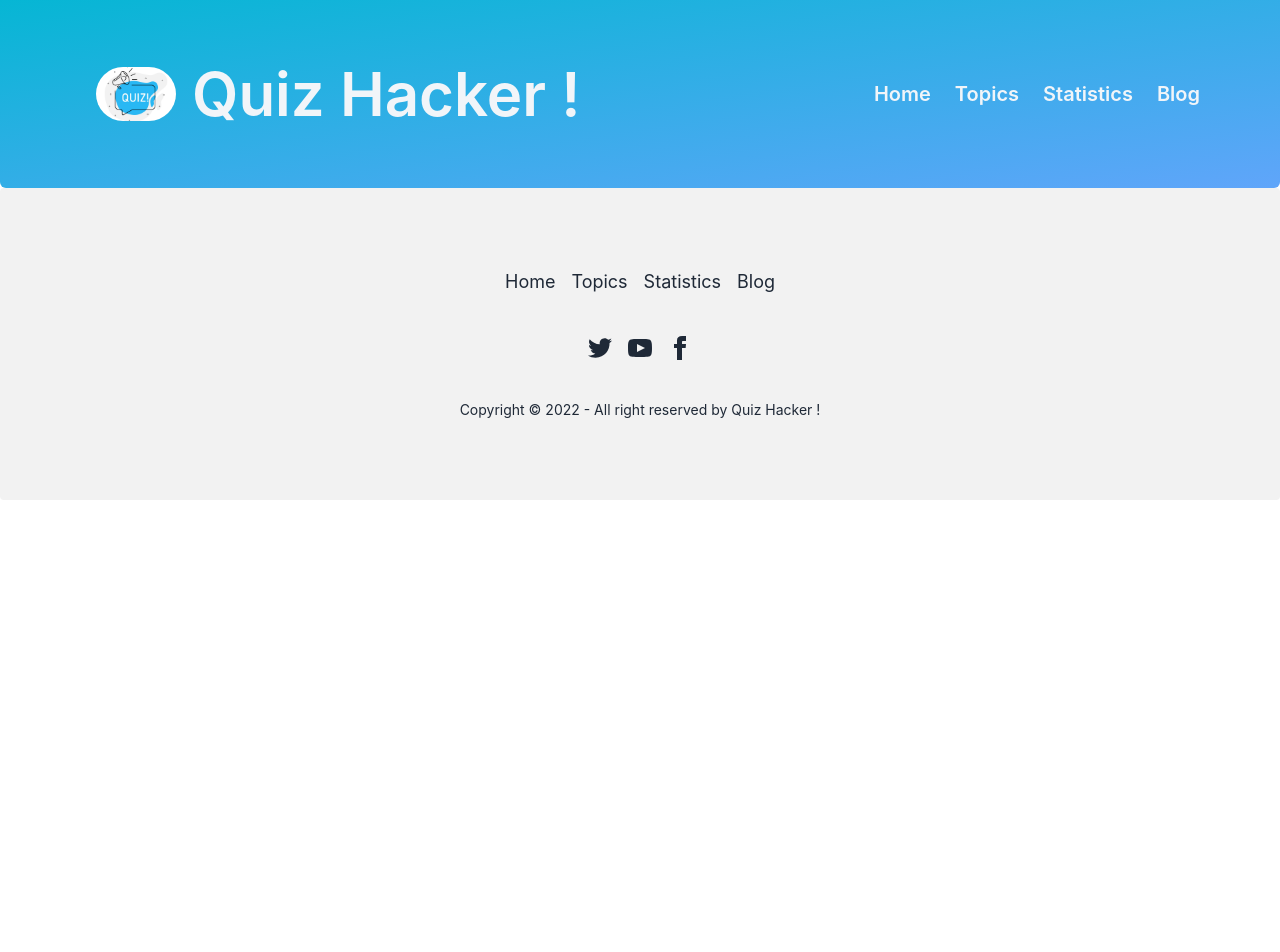
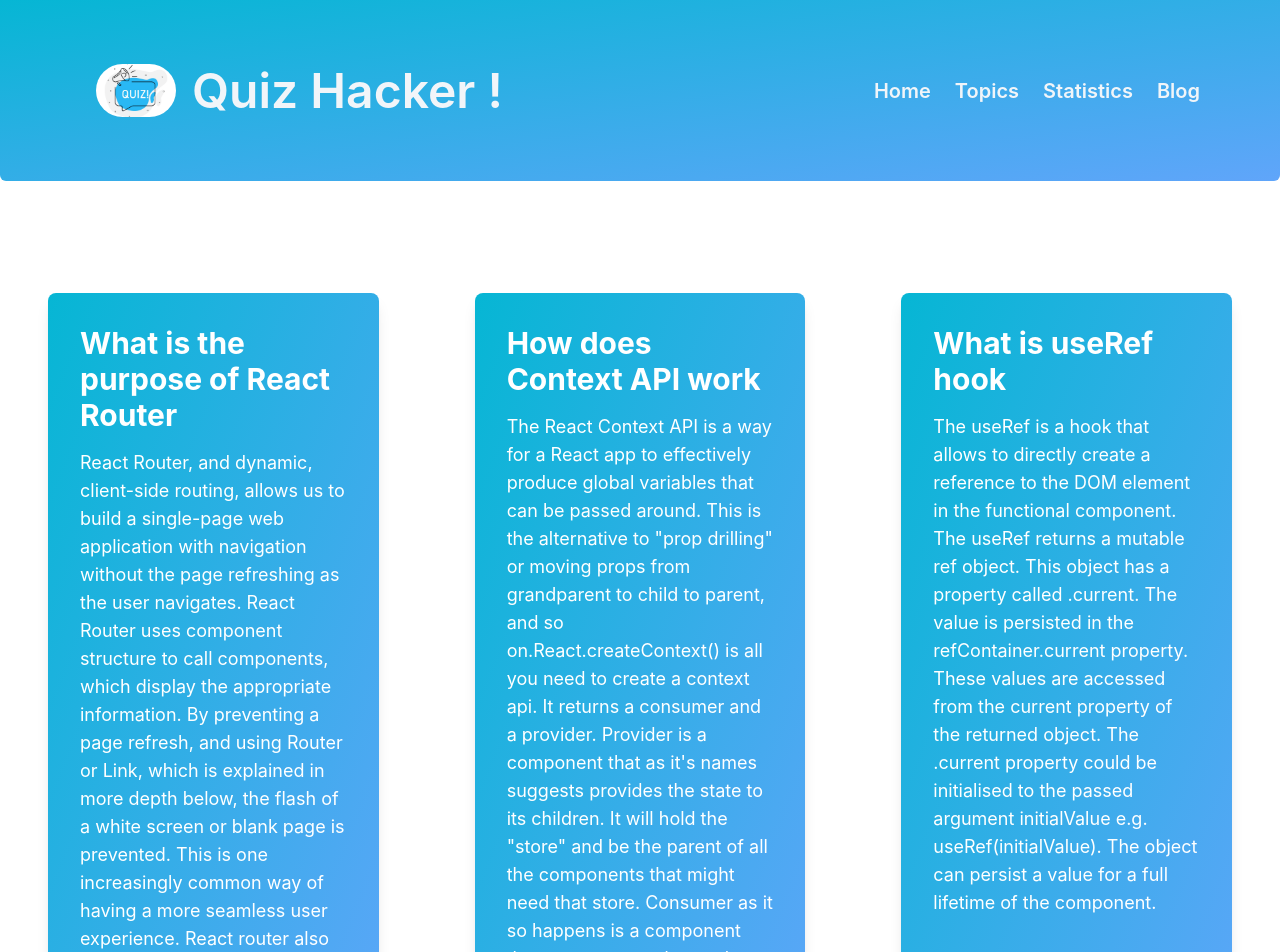
Before and after one commit to SanjidaAkterAfia0307/quiz-crackers, a React (Create React App) app: page /blog in a window 1280 px wide. Shown: the top 952 px of the page. Before the commit the page ends 800 px from the top, so only its background shows below. Built offline with nearby package versions, Linux system fonts and the light colour scheme.

Commit message:
header responsive baki

```diff
--- a/src/components/Blog/Blog.js
+++ b/src/components/Blog/Blog.js
@@ -2,8 +2,21 @@ import React from 'react';
 
 const Blog = () => {
     return (
-        <div>
+        <div className='md:grid lg:grid-cols-3 md:gap-16 m-8 md:mt-24 '>
+            <div className='shadow-lg p-8 rounded-lg m-4 text-white bg-gradient-to-br from-cyan-500 to-blue-400'>
+                <h3 className='font-bold text-3xl mb-4'>What is the purpose of React Router</h3>
+                <p className=' font-normal text-lg '>React Router, and dynamic, client-side routing, allows us to build a single-page web application with navigation without the page refreshing as the user navigates. React Router uses component structure to call components, which display the appropriate information.
 
+By preventing a page refresh, and using Router or Link, which is explained in more depth below, the flash of a white screen or blank page is prevented. This is one increasingly common way of having a more seamless user experience. React router also allows the user to utilize browser functionality like the back button and the refresh page while maintaining the correct view of the application.</p>
+            </div>
+            <div className='shadow-lg p-8 rounded-lg m-4 text-white bg-gradient-to-br from-cyan-500 to-blue-400'>
+                <h3 className='font-bold text-3xl mb-4'>How does Context API work</h3>
+                <p className=' font-normal text-lg '>The React Context API is a way for a React app to effectively produce global variables that can be passed around. This is the alternative to "prop drilling" or moving props from grandparent to child to parent, and so on.React.createContext() is all you need to create a context api. It returns a consumer and a provider. Provider is a component that as it's names suggests provides the state to its children. It will hold the "store" and be the parent of all the components that might need that store. Consumer as it so happens is a component that consumes and uses the state. We can get the store data using useContext() in the specific component</p>
+            </div>
+            <div className='shadow-lg p-8 rounded-lg m-4 text-white bg-gradient-to-br from-cyan-500 to-blue-400'>
+                <h3 className='font-bold text-3xl mb-4'>What is useRef hook</h3>
+                <p className=' font-normal text-lg '>The useRef is a hook that allows to directly create a reference to the DOM element in the functional component. The useRef returns a mutable ref object. This object has a property called .current. The value is persisted in the refContainer.current property. These values are accessed from the current property of the returned object. The .current property could be initialised to the passed argument initialValue e.g. useRef(initialValue). The object can persist a value for a full lifetime of the component. </p>
+            </div>
         </div>
     );
 };
--- a/src/components/Header/Header.js
+++ b/src/components/Header/Header.js
@@ -15,18 +15,52 @@ const Header = () => {
         <div className='flex justify-between items-center md:px-20  md:py-12 rounded-b-md  bg-gradient-to-br from-cyan-500 to-blue-400'>
             <div className='flex items-center p-4'>
                 <img className='md:w-20 w-8 rounded-full' src={logo} alt="" />
-                <h3 className='md:text-6xl text-xl ml-4 font-semibold text-slate-100'>Quiz Hacker !</h3>
+                <h3 className='lg:text-5xl text-xl ml-4 font-semibold text-slate-100'>Quiz Hacker !</h3>
             </div>
             <div className={`${open ? "block absolute top-14  bg-gradient-to-br to-cyan-500 from-blue-400":"hidden "} md:block `}>
-                <Link className={`ml-6 font-semibold text-xl text-slate-100 hover:underline underline-offset-2 sm:${open ? "block":"hidden"}`} to="/">Home</Link>
-                <Link className={`ml-6 font-semibold text-xl text-slate-100 hover:underline underline-offset-2 sm:${open ? "block":"hidden"}`} to="/topics">Topics</Link>
-                <Link className={`ml-6 font-semibold text-xl text-slate-100 hover:underline underline-offset-2 sm:${open ? "block":"hidden"}`} to="/statistics">Statistics</Link>
-                <Link className={`ml-6 font-semibold text-xl text-slate-100 hover:underline underline-offset-2 sm:${open ? "block":"hidden"}`} to="/blog">Blog</Link>
+                <Link className={`ml-6 font-semibold text-xl text-slate-100 hover:underline underline-offset-2 `} to="/">Home</Link>
+                <Link className={`ml-6 font-semibold text-xl text-slate-100 hover:underline underline-offset-2 `} to="/topics">Topics</Link>
+                <Link className={`ml-6 font-semibold text-xl text-slate-100 hover:underline underline-offset-2 `} to="/statistics">Statistics</Link>
+                <Link className={`ml-6 font-semibold text-xl text-slate-100 hover:underline underline-offset-2 `} to="/blog">Blog</Link>
             </div>
                 <FontAwesomeIcon className='text-white w-16 flex md:hidden' onClick={()=>setOpen(!open)} icon={faBars}></FontAwesomeIcon>
         </div>
 
     );
+
+
+
+
+
+
+
+
+
+
+//     return(
+//         <div className="navbar bg-base-100 bg-gradient-to-br from-cyan-500 to-blue-400 text-slate-200">
+//   <div className="flex-1">
+//     <img className='md:w-20 w-8 rounded-full' src={logo} alt="" />
+//     <a className="btn btn-ghost normal-case text-xl">Quiz Hacker !</a>
+//   </div>
+//   <div className="flex-none">
+//     <ul className="menu menu-horizontal p-0">
+//       <li><a>Item 1</a></li>
+//       <li tabIndex={0}>
+//         <a>
+//           Parent
+//           <svg className="fill-current" xmlns="http://www.w3.org/2000/svg" width="20" height="20" viewBox="0 0 24 24"><path d="M7.41,8.58L12,13.17L16.59,8.58L18,10L12,16L6,10L7.41,8.58Z"/></svg>
+//         </a>
+//         <ul className="p-2 bg-base-100">
+//           <li><a>Submenu 1</a></li>
+//           <li><a>Submenu 2</a></li>
+//         </ul>
+//       </li>
+//       <li><a>Item 3</a></li>
+//     </ul>
+//   </div>
+// </div>
+//     )
 };
 
 export default Header;
--- a/src/components/Home/Home.js
+++ b/src/components/Home/Home.js
@@ -12,7 +12,7 @@ const Home = () => {
                 <h4 className='md:text-4xl text-xl font-semibold text-slate-800 my-8'>Get ready for your Career !</h4>
                 <p className='text-gray-800 text-xl'>It's time to get ready for achieving your goal.We are providing you with some important life-leading and interview question.So,check it out now!</p>
                 <div className='text-center mt-8'>
-                <Link to="/topics" className='md:px-16 py-3 px-4  rounded-lg md:text-xl bg-slate-800 text-white'>Get Started</Link>
+                <Link to="/topics" className='lg:px-16 py-3 px-4  rounded-lg md:text-xl bg-slate-800 text-white'>Get Started</Link>
                 </div>
                 </div>
             </div>
--- a/src/components/Statistic/Statistic.js
+++ b/src/components/Statistic/Statistic.js
@@ -4,7 +4,7 @@ import { Link } from 'react-router-dom';
 const Statistic = ({statistic}) => {
     const {logo,name,total,id}=statistic
     return (
-        <div className='shadow-lg bg-gradient-to-b from-cyan-700 to-blue-800 rounded-2xl p-4 w-96 text-white'>
+        <div className='shadow-lg bg-gradient-to-b from-cyan-700 to-blue-800 rounded-2xl p-4 lg:w-96 text-white'>
             <img className='w-full h-56' src={logo} alt="" />
             <div>
             <h4 className='py-2 text-2xl font-bold'>{name}</h4>
--- a/src/components/Statistics/Statistics.js
+++ b/src/components/Statistics/Statistics.js
@@ -7,7 +7,7 @@ const Statistics = () => {
     const statistics=useLoaderData().data
 
     return (
-        <div className=' grid  md:grid-cols-4  md:gap-20  md:px-20 gap-2 px-4 my-20'>
+        <div className=' grid  lg:grid-cols-4 md:grid-cols-2  md:gap-20 gap-6 md:px-20 p-10 my-20'>
             {
                 statistics.map(statistic=><Statistic key={statistic.id} statistic={statistic}></Statistic>)
             }
--- a/src/components/Topic/Topic.js
+++ b/src/components/Topic/Topic.js
@@ -7,13 +7,13 @@ const Topic = ({topic}) => {
     console.log(topic)
     const {logo,name,total,id}=topic
     return (
-        <div className='shadow-lg bg-gradient-to-b from-cyan-700 to-blue-800 rounded-2xl p-4 w-96 text-white'>
+        <div className='shadow-lg bg-gradient-to-b from-cyan-700 to-blue-800 rounded-2xl p-4 lg:w-96 text-white'>
             <img className='w-full h-56' src={logo} alt="" />
             <div>
             <h4 className='py-2 text-2xl font-bold'>{name}</h4>
             <p className=''>Total Questions : {total}</p>
             <div className='my-8  text-center'>
-                <Link to={`/topic/${id}`} className='text-white bg-opacity-80 bg-slate-800 font-bold rounded-xl  py-2 px-24'>Start Quiz  <FontAwesomeIcon icon={faArrowRight}></FontAwesomeIcon></Link>
+                <Link to={`/topic/${id}`} className='text-white bg-opacity-80 bg-slate-800 font-bold rounded-xl  py-2 px-10 lg:px-24'>Start Quiz  <FontAwesomeIcon icon={faArrowRight}></FontAwesomeIcon></Link>
             </div>
             </div>
         </div>
--- a/src/components/Topics/Topics.js
+++ b/src/components/Topics/Topics.js
@@ -6,7 +6,7 @@ const Topics = () => {
     const topics=useLoaderData().data
     console.log(topics)
     return (
-        <div className=' grid  md:grid-cols-4  md:gap-20 gap-6 md:px-20 p-10 my-20'>
+        <div className=' grid  lg:grid-cols-4 md:grid-cols-2  md:gap-20 gap-6 md:px-20 p-10 my-20'>
             {
                 topics.map(topic=><Topic key={topic.id} topic={topic}></Topic>)
             }
```
Also changed, not shown: 1 other file (tests, documents, lock files or other folders).
